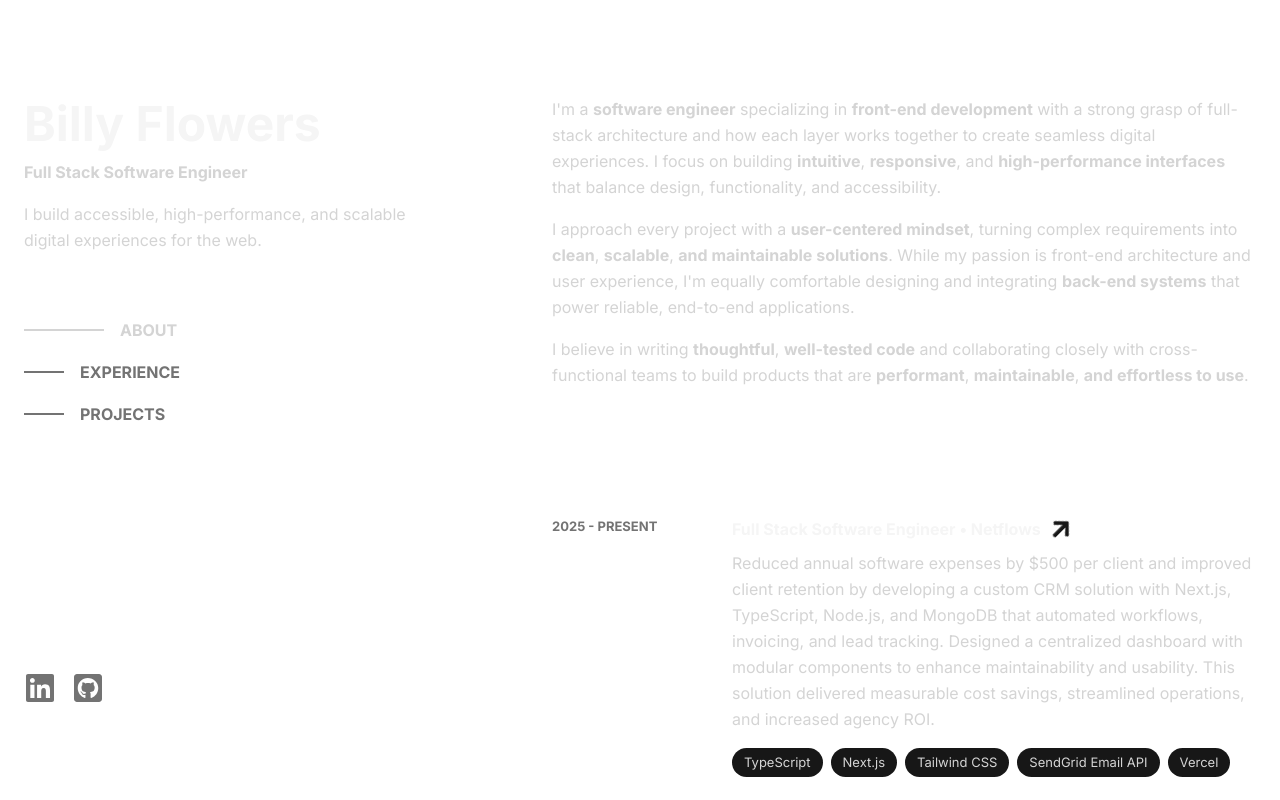
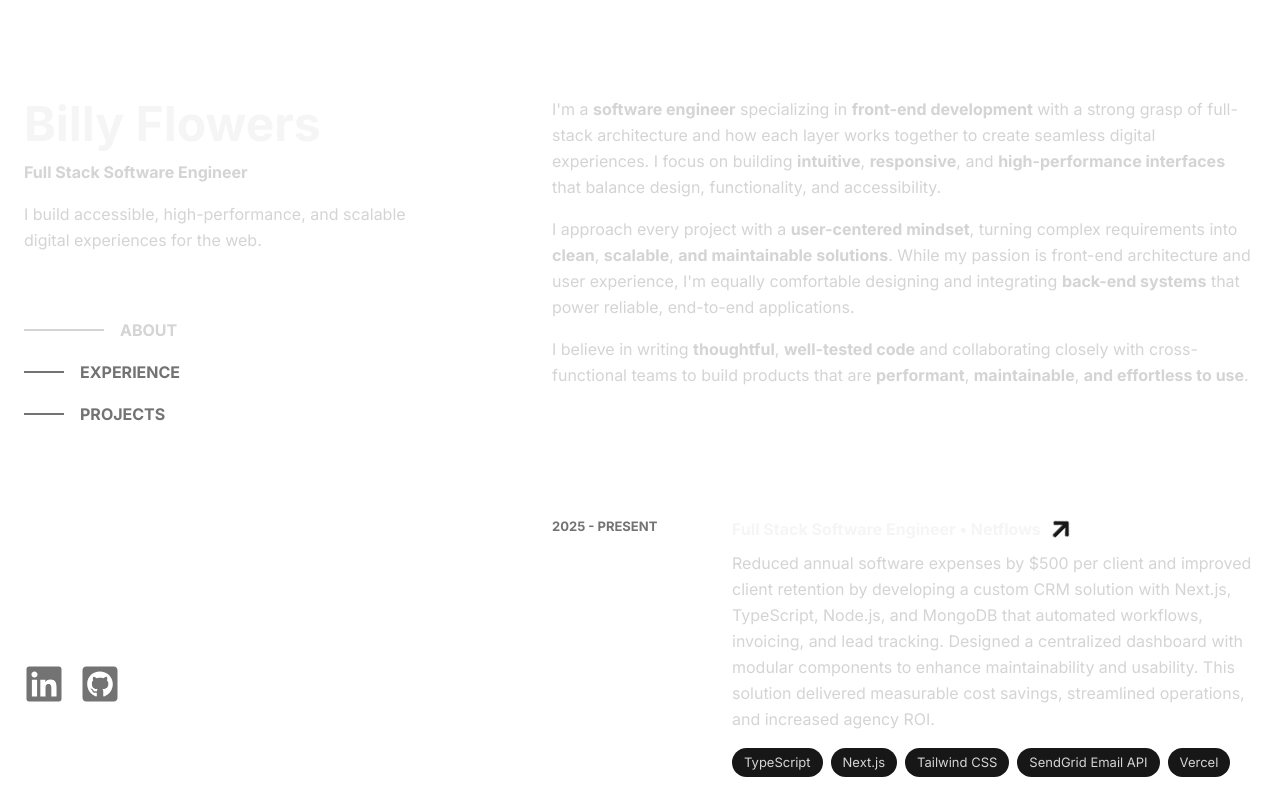
Before and after one commit to flowz0/bswe-portfolio, a Next.js app: page / in a window 1280 px wide. Shown: the top 800 px of the page. Built offline with nearby package versions, Linux system fonts and the light colour scheme.

Commit message:
fix: add smooth hover color transition on Social Links in Sidebar component

```diff
--- a/components/layout/Sidebar.tsx
+++ b/components/layout/Sidebar.tsx
@@ -73,15 +73,17 @@ export default function Sidebar() {
           target="_blank"
           rel="noopener noreferrer"
           href="https://www.linkedin.com/in/billyflowers/"
+          className="text-neutral-500 transition-colors duration-300 ease-in-out hover:text-neutral-300"
         >
-          <FaLinkedin className="size-8 text-neutral-500 hover:text-neutral-300" />
+          <FaLinkedin className="size-10 " />
         </Link>
         <Link
           target="_blank"
           rel="noopener noreferrer"
           href="https://github.com/flowz0"
+          className="text-neutral-500 transition-colors duration-300 ease-in-out hover:text-neutral-300"
         >
-          <FaGithubSquare className="size-8 text-neutral-500 hover:text-neutral-300" />
+          <FaGithubSquare className="size-10" />
         </Link>
       </div>
     </aside>
```
